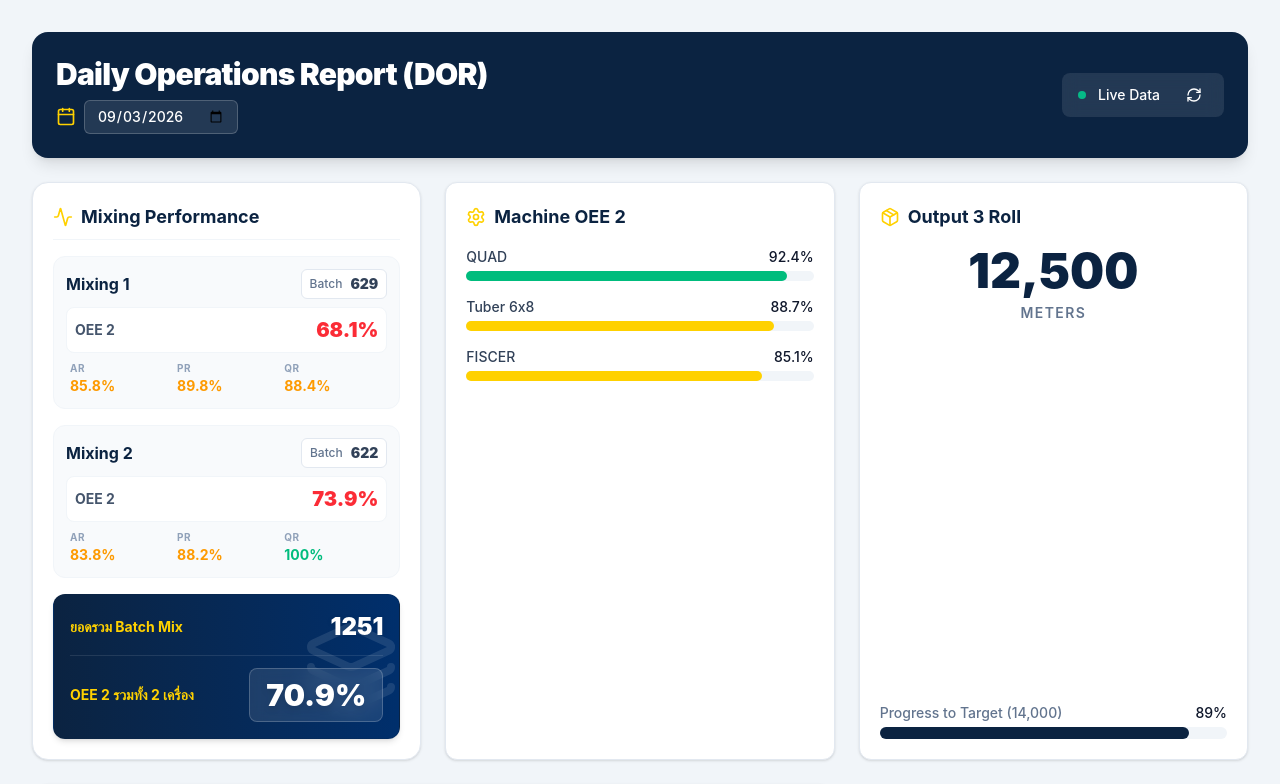
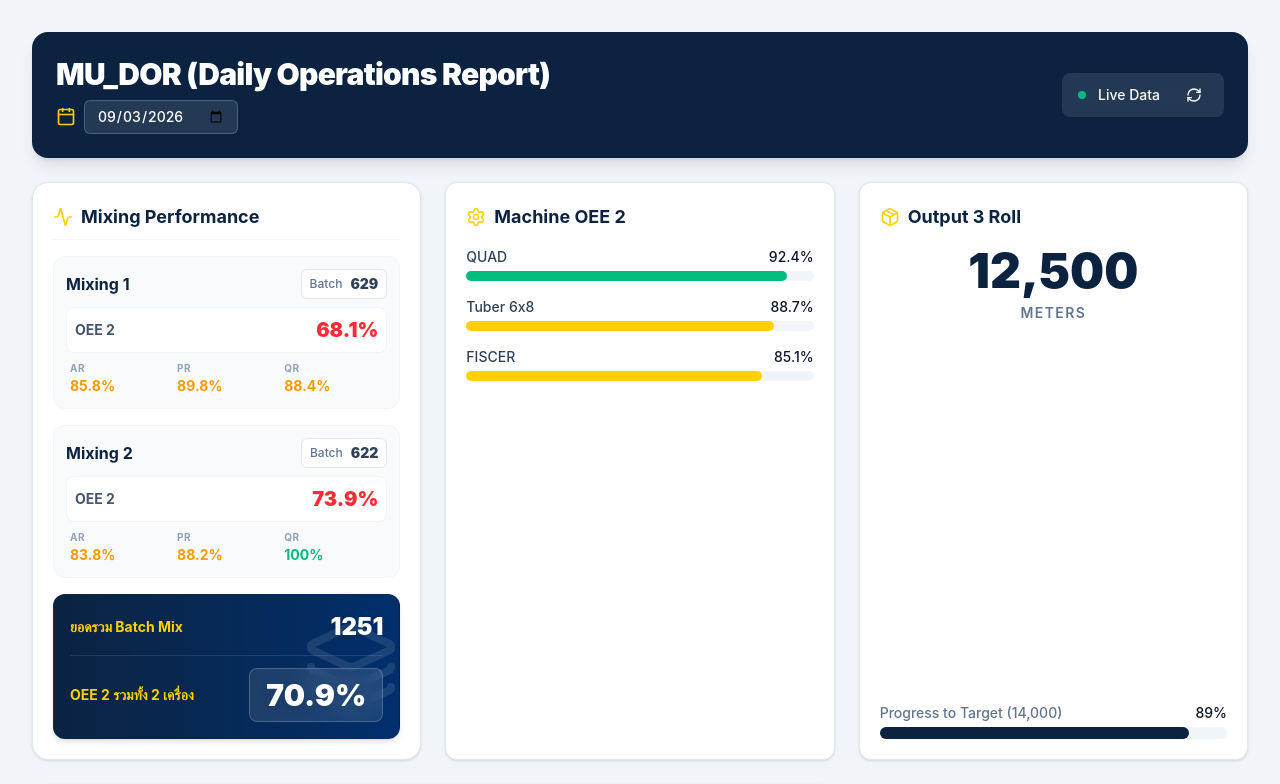
Before and after one commit to akkarawattanapajiranon-rgb/gy-daily-dashboard, a React (Vite) app: page / in a window 1280 px wide. Shown: the top 784 px of the page. Built offline with nearby package versions, Linux system fonts and the light colour scheme; no server answers; the database is empty.

Commit message:
style: Change dashboard title and tab name to MU_DOR

```diff
--- a/index.html
+++ b/index.html
@@ -4,7 +4,7 @@
     <meta charset="UTF-8" />
     <link rel="icon" type="image/svg+xml" href="/favicon.svg" />
     <meta name="viewport" content="width=device-width, initial-scale=1.0" />
-    <title>daily-dashboard</title>
+    <title>MU_DOR</title>
   </head>
   <body>
     <div id="root"></div>
--- a/src/App.jsx
+++ b/src/App.jsx
@@ -90,7 +90,7 @@
         {/* Header */}
         <header className="bg-brand-blue text-white rounded-2xl p-6 shadow-lg flex flex-col md:flex-row items-center justify-between gap-4">
           <div>
-            <h1 className="text-2xl md:text-3xl font-black tracking-tight">Daily Operations Report (DOR)</h1>
+            <h1 className="text-2xl md:text-3xl font-black tracking-tight">MU_DOR (Daily Operations Report)</h1>
             <div className="flex items-center gap-2 mt-2">
               <Calendar className="w-5 h-5 text-brand-yellow" />
               <input
```
